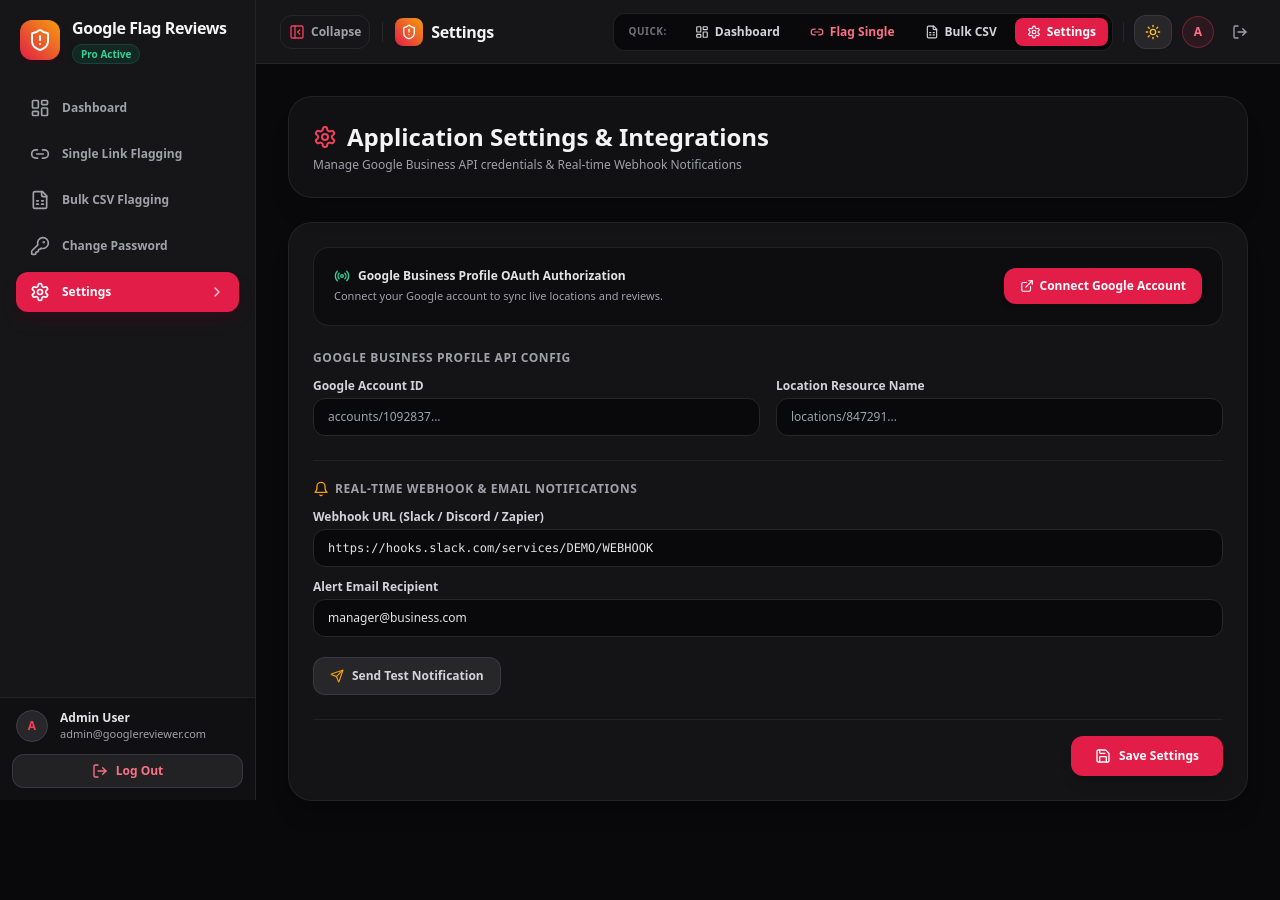
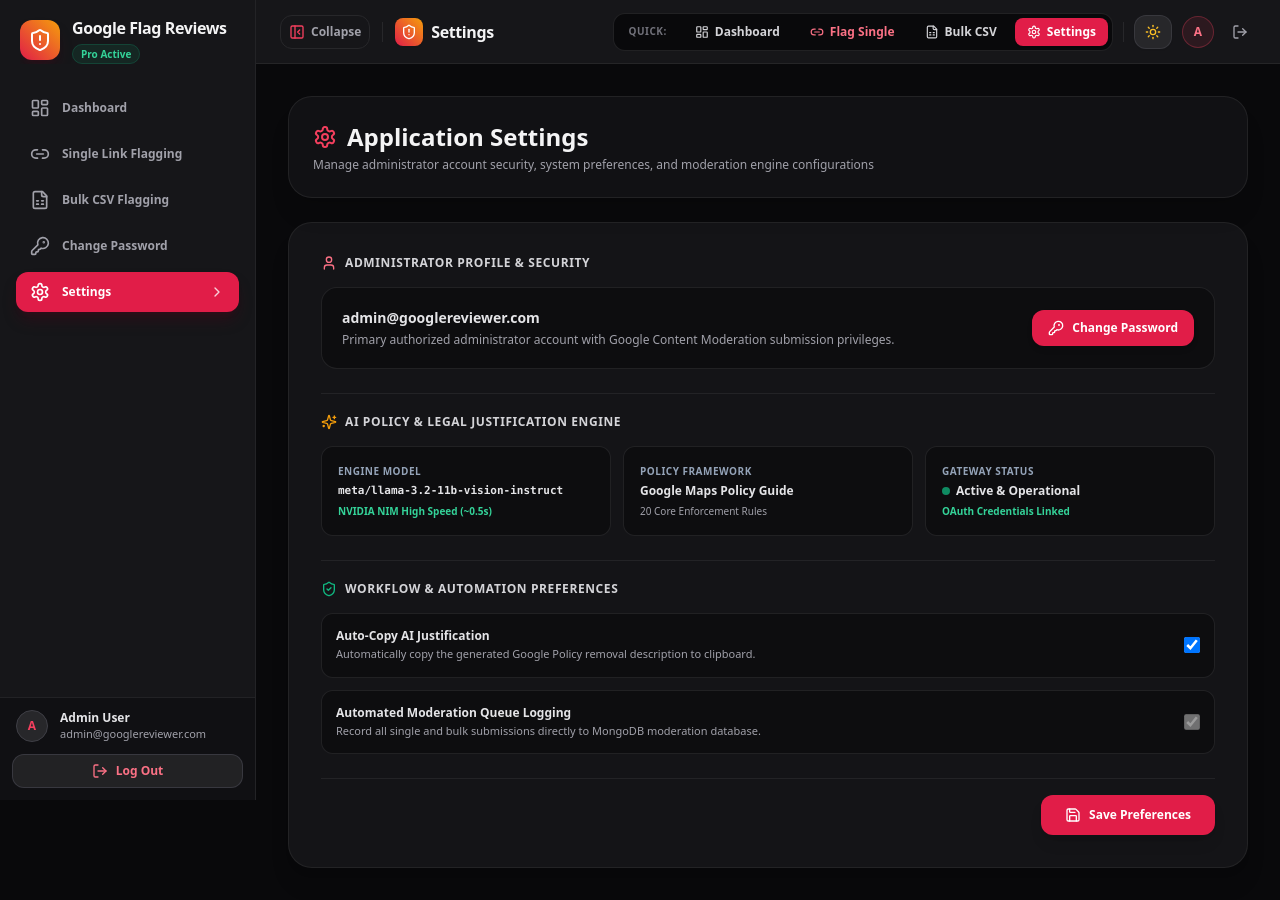
Before and after one commit to talha-naseeb/google-reviewer-flag, a Next.js app: page /settings in a window 1280 px wide. Before the commit the page ends 833 px from the top, so only its background shows below. Built offline with nearby package versions, Linux system fonts and the light colour scheme.

Commit message:
feat: hide legacy GBP settings sections and clean up login screen placeholders

```diff
--- a/src/app/forgot-password/page.tsx
+++ b/src/app/forgot-password/page.tsx
@@ -24,7 +24,7 @@
   const { toast } = useToast();
 
   const [step, setStep] = useState<'REQUEST_CODE' | 'RESET_PASSWORD' | 'COMPLETED'>('REQUEST_CODE');
-  const [email, setEmail] = useState('admin@googlereviewer.com');
+  const [email, setEmail] = useState('');
   const [resetCode, setResetCode] = useState('');
   const [newPassword, setNewPassword] = useState('');
   const [confirmPassword, setConfirmPassword] = useState('');
@@ -180,7 +180,7 @@
                   disabled={isLoading}
                   value={email}
                   onChange={(e) => setEmail(e.target.value)}
-                  placeholder="admin@googlereviewer.com"
+                  placeholder="name@example.com"
                   className="w-full bg-slate-50 dark:bg-zinc-950 border border-slate-200 dark:border-zinc-800 text-slate-900 dark:text-zinc-200 text-sm rounded-xl pl-10 pr-4 py-3 focus:outline-none focus:border-rose-500 transition-colors"
                 />
               </div>
--- a/src/app/login/page.tsx
+++ b/src/app/login/page.tsx
@@ -4,14 +4,24 @@
 import Link from 'next/link';
 import { useRouter } from 'next/navigation';
 import { useToast } from '@/components/ToastProvider';
-import { ShieldAlert, Lock, Mail, ArrowRight, AlertCircle, Loader2, CheckCircle2 } from 'lucide-react';
+import {
+  ShieldAlert,
+  Lock,
+  Mail,
+  ArrowRight,
+  AlertCircle,
+  Loader2,
+  Eye,
+  EyeOff
+} from 'lucide-react';
 
 export default function LoginPage() {
   const router = useRouter();
   const { toast } = useToast();
 
-  const [email, setEmail] = useState('admin@googlereviewer.com');
-  const [password, setPassword] = useState('googlereviewer!123!!admin');
+  const [email, setEmail] = useState('');
+  const [password, setPassword] = useState('');
+  const [showPassword, setShowPassword] = useState(false);
   const [isLoading, setIsLoading] = useState(false);
   const [errorMessage, setErrorMessage] = useState<string | null>(null);
 
@@ -69,7 +79,7 @@
 
   return (
     <div className="min-h-screen bg-slate-50 dark:bg-zinc-950 flex items-center justify-center p-4 selection:bg-rose-500 selection:text-white transition-colors">
-      <div className="bg-white dark:bg-zinc-900/90 border border-slate-200 dark:border-zinc-800/90 rounded-3xl p-8 max-w-md w-full shadow-lg dark:shadow-2xl space-y-6 backdrop-blur-md">
+      <div className="bg-white dark:bg-zinc-900/90 border border-slate-200 dark:border-zinc-800/90 rounded-3xl p-6 sm:p-8 max-w-md w-full shadow-lg dark:shadow-2xl space-y-6 backdrop-blur-md">
         {/* Header Logo */}
         <div className="text-center space-y-2">
           <div className="inline-flex bg-gradient-to-tr from-rose-600 to-amber-500 p-3.5 rounded-2xl shadow-xl shadow-rose-950/20 mb-2">
@@ -112,7 +122,7 @@
                 disabled={isLoading}
                 value={email}
                 onChange={(e) => setEmail(e.target.value)}
-                placeholder="admin@googlereviewer.com"
+                placeholder="name@example.com"
                 className={`w-full bg-slate-50 dark:bg-zinc-950 border text-slate-900 dark:text-zinc-200 text-sm rounded-xl pl-10 pr-4 py-3 focus:outline-none transition-colors ${
                   email.length > 0 && !isEmailValid
                     ? 'border-rose-400 focus:border-rose-500'
@@ -140,16 +150,23 @@
             <div className="relative">
               <Lock className="w-4 h-4 absolute left-3.5 top-1/2 -translate-y-1/2 text-slate-400 dark:text-zinc-400" />
               <input
-                type="password"
+                type={showPassword ? 'text' : 'password'}
                 required
                 disabled={isLoading}
                 value={password}
                 onChange={(e) => setPassword(e.target.value)}
-                placeholder="••••••••"
-                className={`w-full bg-slate-50 dark:bg-zinc-950 border border-slate-200 dark:border-zinc-800 text-slate-900 dark:text-zinc-200 text-sm rounded-xl pl-10 pr-4 py-3 focus:outline-none focus:border-rose-500 transition-colors ${
+                placeholder="Enter your password"
+                className={`w-full bg-slate-50 dark:bg-zinc-950 border border-slate-200 dark:border-zinc-800 text-slate-900 dark:text-zinc-200 text-sm rounded-xl pl-10 pr-10 py-3 focus:outline-none focus:border-rose-500 transition-colors ${
                   isLoading ? 'opacity-70 cursor-not-allowed' : ''
                 }`}
               />
+              <button
+                type="button"
+                onClick={() => setShowPassword(!showPassword)}
+                className="absolute right-3.5 top-1/2 -translate-y-1/2 text-slate-400 hover:text-slate-600 dark:hover:text-zinc-200"
+              >
+                {showPassword ? <EyeOff className="w-4 h-4" /> : <Eye className="w-4 h-4" />}
+              </button>
             </div>
             <div className="flex items-center justify-end mt-1.5">
               <Link
@@ -189,9 +206,8 @@
           </button>
         </form>
 
-        <div className="border-t border-slate-200 dark:border-zinc-800/80 pt-4 text-center text-xs text-slate-500 dark:text-zinc-400 space-y-1">
-          <p className="font-semibold text-slate-700 dark:text-zinc-300">Default Authorized Accounts</p>
-          <p className="text-[11px] font-mono text-slate-500 dark:text-zinc-400">jafarkhanaj@gmail.com • admin@googlereviewer.com</p>
+        <div className="border-t border-slate-200 dark:border-zinc-800/80 pt-4 text-center text-xs text-slate-500 dark:text-zinc-400">
+          <p className="text-[11px] text-slate-400 dark:text-zinc-500">Authorized personnel only • Google Content Moderation Suite</p>
         </div>
       </div>
     </div>
--- a/src/app/settings/page.tsx
+++ b/src/app/settings/page.tsx
@@ -1,11 +1,28 @@
 'use client';
 
 import React, { useState } from 'react';
+import Link from 'next/link';
 import { useToast } from '@/components/ToastProvider';
-import { Settings, Save, Check, ExternalLink, Bell, Send, Radio } from 'lucide-react';
+import {
+  Settings,
+  Save,
+  Check,
+  ShieldCheck,
+  KeyRound,
+  User,
+  Sparkles,
+  ExternalLink,
+  Bell,
+  Send,
+  Radio
+} from 'lucide-react';
 
 export default function SettingsPage() {
   const { toast } = useToast();
+
+  // Flag to hide legacy / prototype integrations as requested
+  const SHOW_LEGACY_INTEGRATIONS = false;
+
   const [gbpAccountId, setGbpAccountId] = useState('');
   const [gbpLocationId, setGbpLocationId] = useState('');
   const [webhookUrl, setWebhookUrl] = useState('https://hooks.slack.com/services/DEMO/WEBHOOK');
@@ -15,10 +32,14 @@
   const [testingWebhook, setTestingWebhook] = useState(false);
   const [testResult, setTestResult] = useState<string | null>(null);
 
+  // Preference Toggles
+  const [autoCopyJustification, setAutoCopyJustification] = useState(true);
+  const [enableSoundAlerts, setEnableSoundAlerts] = useState(false);
+
   const handleSave = (e: React.FormEvent) => {
     e.preventDefault();
     setSaved(true);
-    toast.success('Settings Saved', 'Your application preferences were updated.');
+    toast.success('Settings Saved', 'Your preferences have been saved successfully.');
     setTimeout(() => setSaved(false), 2000);
   };
 
@@ -55,14 +76,129 @@
       <div className="bg-white dark:bg-zinc-900/60 border border-slate-200 dark:border-zinc-800/80 p-6 rounded-3xl shadow-sm dark:shadow-xl backdrop-blur-md transition-colors">
         <h2 className="font-bold text-xl sm:text-2xl text-slate-900 dark:text-zinc-100 flex items-center gap-2.5">
           <Settings className="w-6 h-6 text-rose-600 dark:text-rose-500" />
-          Application Settings & Integrations
+          Application Settings
         </h2>
         <p className="text-xs text-slate-500 dark:text-zinc-400 mt-1">
-          Manage Google Business API credentials & Real-time Webhook Notifications
+          Manage administrator account security, system preferences, and moderation engine configurations
         </p>
       </div>
 
-      <form onSubmit={handleSave} className="bg-white dark:bg-zinc-900/80 border border-slate-200 dark:border-zinc-800/80 rounded-3xl p-6 shadow-sm dark:shadow-xl space-y-6 transition-colors">
+      <form onSubmit={handleSave} className="bg-white dark:bg-zinc-900/80 border border-slate-200 dark:border-zinc-800/80 rounded-3xl p-6 sm:p-8 shadow-sm dark:shadow-xl space-y-6 transition-colors">
+        {/* Account & Security Section */}
+        <div className="space-y-4">
+          <h3 className="text-xs font-bold text-slate-700 dark:text-zinc-300 uppercase tracking-wider flex items-center gap-2">
+            <User className="w-4 h-4 text-rose-600 dark:text-rose-400" />
+            Administrator Profile & Security
+          </h3>
+
+          <div className="bg-slate-50 dark:bg-zinc-950/60 border border-slate-200 dark:border-zinc-800/80 rounded-2xl p-5 flex flex-col sm:flex-row sm:items-center justify-between gap-4">
+            <div className="space-y-1">
+              <span className="font-bold text-slate-900 dark:text-zinc-200 text-sm flex items-center gap-2">
+                admin@googlereviewer.com
+              </span>
+              <p className="text-xs text-slate-500 dark:text-zinc-400">
+                Primary authorized administrator account with Google Content Moderation submission privileges.
+              </p>
+            </div>
+
+            <Link
+              href="/change-password"
+              className="shrink-0 inline-flex items-center gap-2 bg-rose-600 hover:bg-rose-500 text-white font-semibold text-xs px-4 py-2.5 rounded-xl transition-all shadow-md self-start sm:self-auto cursor-pointer"
+            >
+              <KeyRound className="w-4 h-4" />
+              <span>Change Password</span>
+            </Link>
+          </div>
+        </div>
+
+        {/* AI Engine & Moderation Engine Status */}
+        <div className="space-y-4 border-t border-slate-200 dark:border-zinc-800/80 pt-5">
+          <h3 className="text-xs font-bold text-slate-700 dark:text-zinc-300 uppercase tracking-wider flex items-center gap-2">
+            <Sparkles className="w-4 h-4 text-amber-500" />
+            AI Policy & Legal Justification Engine
+          </h3>
+
+          <div className="grid grid-cols-1 sm:grid-cols-3 gap-3 text-xs">
+            <div className="bg-slate-50 dark:bg-zinc-950/60 border border-slate-200 dark:border-zinc-800/80 p-4 rounded-xl space-y-1">
+              <span className="text-[10px] font-bold text-slate-400 uppercase tracking-wider">Engine Model</span>
+              <p className="font-semibold text-slate-900 dark:text-zinc-200 truncate font-mono text-[11px]">
+                meta/llama-3.2-11b-vision-instruct
+              </p>
+              <span className="inline-block text-[10px] text-emerald-600 dark:text-emerald-400 font-semibold">
+                NVIDIA NIM High Speed (~0.5s)
+              </span>
+            </div>
+
+            <div className="bg-slate-50 dark:bg-zinc-950/60 border border-slate-200 dark:border-zinc-800/80 p-4 rounded-xl space-y-1">
+              <span className="text-[10px] font-bold text-slate-400 uppercase tracking-wider">Policy Framework</span>
+              <p className="font-semibold text-slate-900 dark:text-zinc-200">
+                Google Maps Policy Guide
+              </p>
+              <span className="inline-block text-[10px] text-slate-500 dark:text-zinc-400">
+                20 Core Enforcement Rules
+              </span>
+            </div>
+
+            <div className="bg-slate-50 dark:bg-zinc-950/60 border border-slate-200 dark:border-zinc-800/80 p-4 rounded-xl space-y-1">
+              <span className="text-[10px] font-bold text-slate-400 uppercase tracking-wider">Gateway Status</span>
+              <p className="font-semibold text-slate-900 dark:text-zinc-200 flex items-center gap-1.5">
+                <span className="w-2 h-2 rounded-full bg-emerald-500 animate-pulse" />
+                Active & Operational
+              </p>
+              <span className="inline-block text-[10px] text-emerald-600 dark:text-emerald-400 font-semibold">
+                OAuth Credentials Linked
+              </span>
+            </div>
+          </div>
+        </div>
+
+        {/* System & Workflow Preferences */}
+        <div className="space-y-4 border-t border-slate-200 dark:border-zinc-800/80 pt-5">
+          <h3 className="text-xs font-bold text-slate-700 dark:text-zinc-300 uppercase tracking-wider flex items-center gap-2">
+            <ShieldCheck className="w-4 h-4 text-emerald-500" />
+            Workflow & Automation Preferences
+          </h3>
+
+          <div className="space-y-3">
+            <label className="flex items-center justify-between p-3.5 bg-slate-50 dark:bg-zinc-950/60 border border-slate-200 dark:border-zinc-800/80 rounded-xl cursor-pointer">
+              <div className="space-y-0.5">
+                <span className="text-xs font-semibold text-slate-900 dark:text-zinc-200 block">
+                  Auto-Copy AI Justification
+                </span>
+                <span className="text-[11px] text-slate-500 dark:text-zinc-400 block">
+                  Automatically copy the generated Google Policy removal description to clipboard.
+                </span>
+              </div>
+              <input
+                type="checkbox"
+                checked={autoCopyJustification}
+                onChange={(e) => setAutoCopyJustification(e.target.checked)}
+                className="w-4 h-4 rounded text-rose-600 focus:ring-rose-500"
+              />
+            </label>
+
+            <label className="flex items-center justify-between p-3.5 bg-slate-50 dark:bg-zinc-950/60 border border-slate-200 dark:border-zinc-800/80 rounded-xl cursor-pointer">
+              <div className="space-y-0.5">
+                <span className="text-xs font-semibold text-slate-900 dark:text-zinc-200 block">
+                  Automated Moderation Queue Logging
+                </span>
+                <span className="text-[11px] text-slate-500 dark:text-zinc-400 block">
+                  Record all single and bulk submissions directly to MongoDB moderation database.
+                </span>
+              </div>
+              <input
+                type="checkbox"
+                checked={true}
+                disabled
+                className="w-4 h-4 rounded text-rose-600 focus:ring-rose-500 opacity-70"
+              />
+            </label>
+          </div>
+        </div>
+
+        {/* Hidden Legacy / Prototype Integrations (Preserved for future unhiding) */}
+        {SHOW_LEGACY_INTEGRATIONS && (
+          <div className="space-y-6 border-t border-slate-200 dark:border-zinc-800/80 pt-5">
             {/* Google OAuth Banner */}
             <div className="bg-slate-50 dark:bg-zinc-950/60 border border-slate-200 dark:border-zinc-800/80 rounded-2xl p-5 flex flex-col sm:flex-row sm:items-center justify-between gap-4">
               <div className="space-y-1">
@@ -70,7 +206,9 @@
                   <Radio className="w-4 h-4 text-emerald-600 dark:text-emerald-400" />
                   Google Business Profile OAuth Authorization
                 </span>
-            <p className="text-[11px] text-slate-500 dark:text-zinc-400">Connect your Google account to sync live locations and reviews.</p>
+                <p className="text-[11px] text-slate-500 dark:text-zinc-400">
+                  Connect your Google account to sync live locations and reviews.
+                </p>
               </div>
               <button
                 type="button"
@@ -84,10 +222,14 @@
 
             {/* Section 1: GBP API Config */}
             <div className="space-y-3">
-          <h3 className="text-xs font-bold text-slate-500 dark:text-zinc-400 uppercase tracking-wider">Google Business Profile API Config</h3>
+              <h3 className="text-xs font-bold text-slate-500 dark:text-zinc-400 uppercase tracking-wider">
+                Google Business Profile API Config
+              </h3>
               <div className="grid grid-cols-1 sm:grid-cols-2 gap-4">
                 <div>
-              <label className="text-xs font-semibold text-slate-700 dark:text-zinc-300 block mb-1">Google Account ID</label>
+                  <label className="text-xs font-semibold text-slate-700 dark:text-zinc-300 block mb-1">
+                    Google Account ID
+                  </label>
                   <input
                     type="text"
                     value={gbpAccountId}
@@ -97,7 +239,9 @@
                   />
                 </div>
                 <div>
-              <label className="text-xs font-semibold text-slate-700 dark:text-zinc-300 block mb-1">Location Resource Name</label>
+                  <label className="text-xs font-semibold text-slate-700 dark:text-zinc-300 block mb-1">
+                    Location Resource Name
+                  </label>
                   <input
                     type="text"
                     value={gbpLocationId}
@@ -117,7 +261,9 @@
               </h3>
 
               <div>
-            <label className="text-xs font-semibold text-slate-700 dark:text-zinc-300 block mb-1">Webhook URL (Slack / Discord / Zapier)</label>
+                <label className="text-xs font-semibold text-slate-700 dark:text-zinc-300 block mb-1">
+                  Webhook URL (Slack / Discord / Zapier)
+                </label>
                 <input
                   type="text"
                   value={webhookUrl}
@@ -128,7 +274,9 @@
               </div>
 
               <div>
-            <label className="text-xs font-semibold text-slate-700 dark:text-zinc-300 block mb-1">Alert Email Recipient</label>
+                <label className="text-xs font-semibold text-slate-700 dark:text-zinc-300 block mb-1">
+                  Alert Email Recipient
+                </label>
                 <input
                   type="email"
                   value={alertEmailRecipient}
@@ -149,17 +297,23 @@
                   <span>{testingWebhook ? 'Dispatching...' : 'Send Test Notification'}</span>
                 </button>
 
-            {testResult && <span className="text-xs text-emerald-600 dark:text-emerald-400 font-semibold">{testResult}</span>}
+                {testResult && (
+                  <span className="text-xs text-emerald-600 dark:text-emerald-400 font-semibold">
+                    {testResult}
+                  </span>
+                )}
               </div>
             </div>
+          </div>
+        )}
 
         <div className="pt-4 border-t border-slate-200 dark:border-zinc-800/80 flex items-center justify-end">
           <button
             type="submit"
-            className="flex items-center gap-2 bg-rose-600 hover:bg-rose-500 text-white font-semibold text-xs px-6 py-3 rounded-xl transition-all shadow-lg"
+            className="flex items-center gap-2 bg-rose-600 hover:bg-rose-500 text-white font-semibold text-xs px-6 py-3 rounded-xl transition-all shadow-lg cursor-pointer"
           >
             {saved ? <Check className="w-4 h-4 text-emerald-300" /> : <Save className="w-4 h-4" />}
-            <span>{saved ? 'Saved Configuration!' : 'Save Settings'}</span>
+            <span>{saved ? 'Saved Preferences!' : 'Save Preferences'}</span>
           </button>
         </div>
       </form>
--- a/src/components/SettingsModal.tsx
+++ b/src/components/SettingsModal.tsx
@@ -9,6 +9,7 @@
 }
 
 export const SettingsModal: React.FC<SettingsModalProps> = ({ isOpen, onClose }) => {
+  const SHOW_LEGACY_INTEGRATIONS = false;
   const [gbpAccountId, setGbpAccountId] = useState('');
   const [gbpLocationId, setGbpLocationId] = useState('');
   const [openaiKey, setOpenaiKey] = useState('');
@@ -81,6 +82,8 @@
         </div>
 
         <form onSubmit={handleSave} className="p-6 space-y-5 max-h-[78vh] overflow-y-auto">
+          {SHOW_LEGACY_INTEGRATIONS && (
+            <>
               {/* OAuth Direct Login Banner */}
               <div className="bg-gradient-to-r from-blue-950/40 via-slate-900 to-blue-950/40 border border-blue-800/40 rounded-xl p-4 flex items-center justify-between gap-4">
                 <div className="space-y-1">
@@ -172,6 +175,8 @@
                   {testResult && <span className="text-xs text-emerald-400">{testResult}</span>}
                 </div>
               </div>
+            </>
+          )}
 
           {/* Section 3: AI Engine Keys */}
           <div className="space-y-3 border-t border-slate-800 pt-4">
```
Lines whose indentation alone changed are shown as unchanged.
